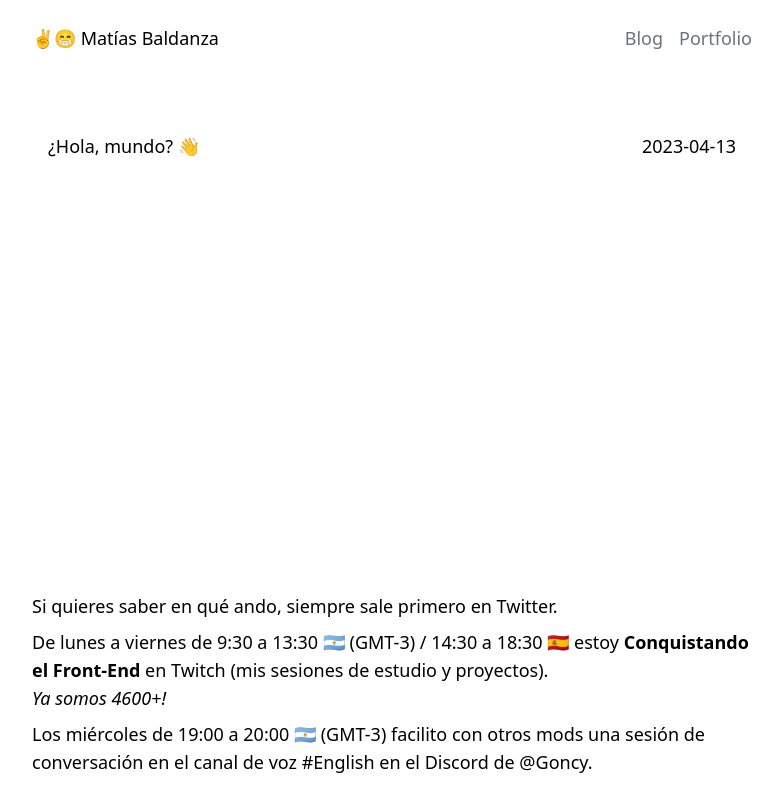
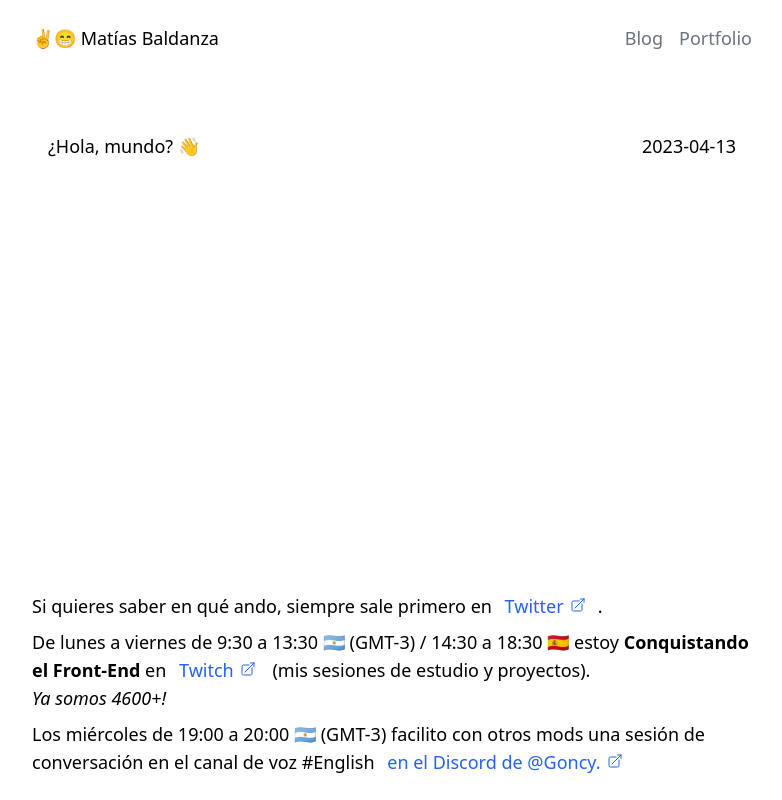
Before and after one commit to matiasbaldanza/matiasbaldanza_dev, a Next.js app: page / in a window 1280 px wide. Shown: the whole page, without its empty margins (248-1030 px from the left). Built offline with nearby package versions, Linux system fonts and the light colour scheme.

Commit message:
add Link wrapper to next/link with an external prop

```diff
--- a/src/components/Footer.js
+++ b/src/components/Footer.js
@@ -1,11 +1,11 @@
-import Link from "next/link"
+import Link from "./Link"
 
 export default function Footer() {
     return (
         <footer className='py-6 flex flex-col gap-2'>
-            <p>Si quieres saber en qué ando, siempre sale primero en <Link href='https://twitter.com/matiasbaldanza'>Twitter</Link>.</p>
-            <p>De <time>lunes a viernes de 9:30 a 13:30 🇦🇷 (GMT-3) / 14:30 a 18:30 🇪🇸</time> estoy <strong>Conquistando el Front-End</strong> en <Link href='https://twitch.tv/matiasbaldanza'>Twitch</Link> (mis sesiones de estudio y proyectos). <br /><em>Ya somos 4600+!</em></p>
-            <p>Los <time datetime='19:00-20:00-03:00'>miércoles de 19:00 a 20:00 🇦🇷 (GMT-3)</time> facilito con otros mods una sesión de conversación en el canal de voz #English <Link href='https://discord.goncy.dev'>en el Discord de @Goncy.</Link></p>
+            <p>Si quieres saber en qué ando, siempre sale primero en <Link external href='https://twitter.com/matiasbaldanza'>Twitter</Link>.</p>
+            <p>De <time>lunes a viernes de 9:30 a 13:30 🇦🇷 (GMT-3) / 14:30 a 18:30 🇪🇸</time> estoy <strong>Conquistando el Front-End</strong> en <Link external href='https://twitch.tv/matiasbaldanza'>Twitch</Link> (mis sesiones de estudio y proyectos). <br /><em>Ya somos 4600+!</em></p>
+            <p>Los <time datetime='19:00-20:00-03:00'>miércoles de 19:00 a 20:00 🇦🇷 (GMT-3)</time> facilito con otros mods una sesión de conversación en el canal de voz #English <Link external href='https://discord.goncy.dev'>en el Discord de @Goncy.</Link></p>
         </footer>
     )
 }
--- /dev/null
+++ b/src/components/Icons.js
@@ -0,0 +1,7 @@
+const defaultClassName = 'w-6 h-4 inline align-baseline ml-0.5'
+
+export const IconLinkExt = ({ className }) => (
+    <svg xmlns="http://www.w3.org/2000/svg" fill="none" viewBox="0 0 24 24" strokeWidth={1.5} stroke="currentColor" className={defaultClassName}>
+        <path strokeLinecap="round" strokeLinejoin="round" d="M13.5 6H5.25A2.25 2.25 0 003 8.25v10.5A2.25 2.25 0 005.25 21h10.5A2.25 2.25 0 0018 18.75V10.5m-10.5 6L21 3m0 0h-5.25M21 3v5.25" />
+    </svg>
+)
--- /dev/null
+++ b/src/components/Link.js
@@ -0,0 +1,13 @@
+import NextLink from "next/link"
+import { IconLinkExt } from "./Icons"
+
+export default function Link({ ...props }) {
+    return <NextLink
+        className="font-medium text-blue-600 hover:text-white hover:bg-blue-600 transition-colors px-2 py-1 rounded-md"
+        href={props.href}
+        target= {props.external && '_blank'}
+        rel= {props.external && 'noopener noreferrer'}
+    >
+        {props.children}{props.external && <IconLinkExt/>}
+    </NextLink>
+}
--- a/src/pages/[slug].js
+++ b/src/pages/[slug].js
@@ -1,7 +1,6 @@
 import Layout from "@/components/Layout"
 import ArticleContent from "@/components/ArticleContent"
 import { getArticlesSlugs, getArticleContent } from "@/utils/articles"
-import { format } from "date-fns"
 
 
 export default function Article({ articleContent }) {
```
